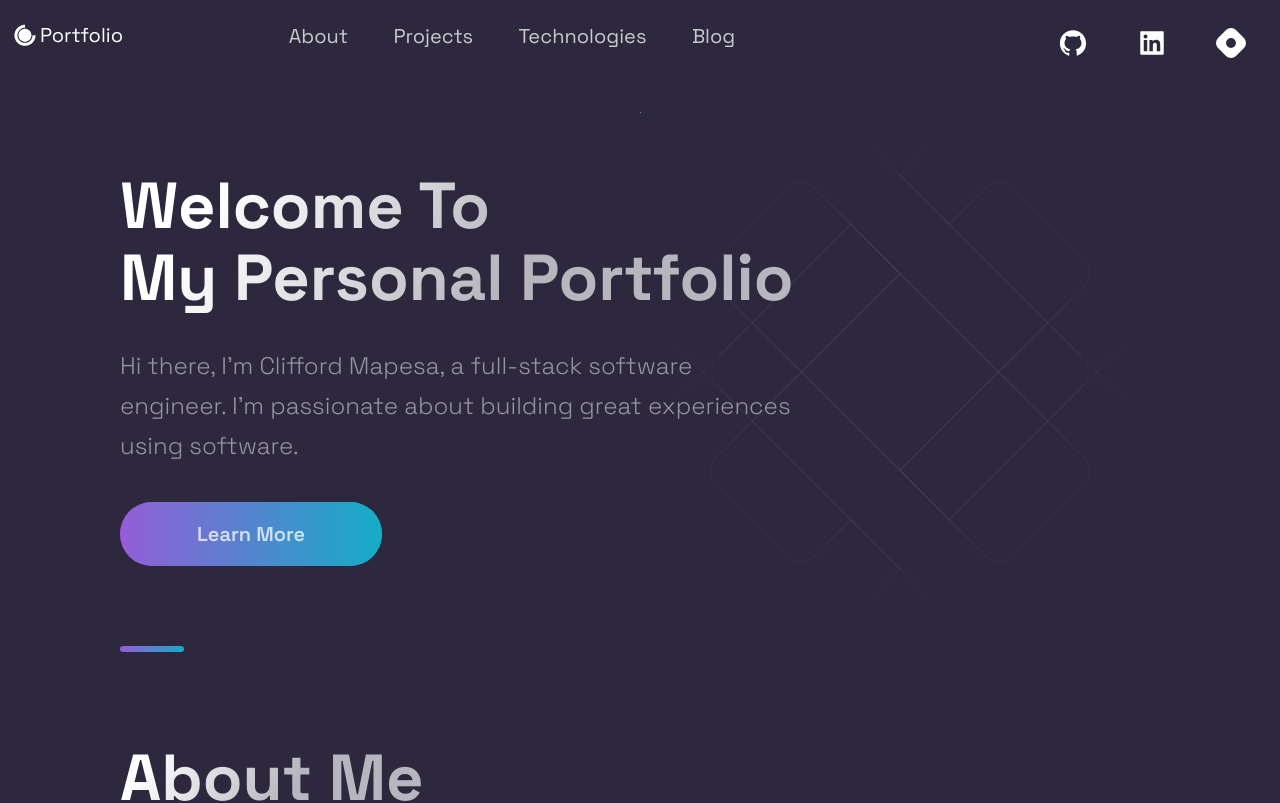
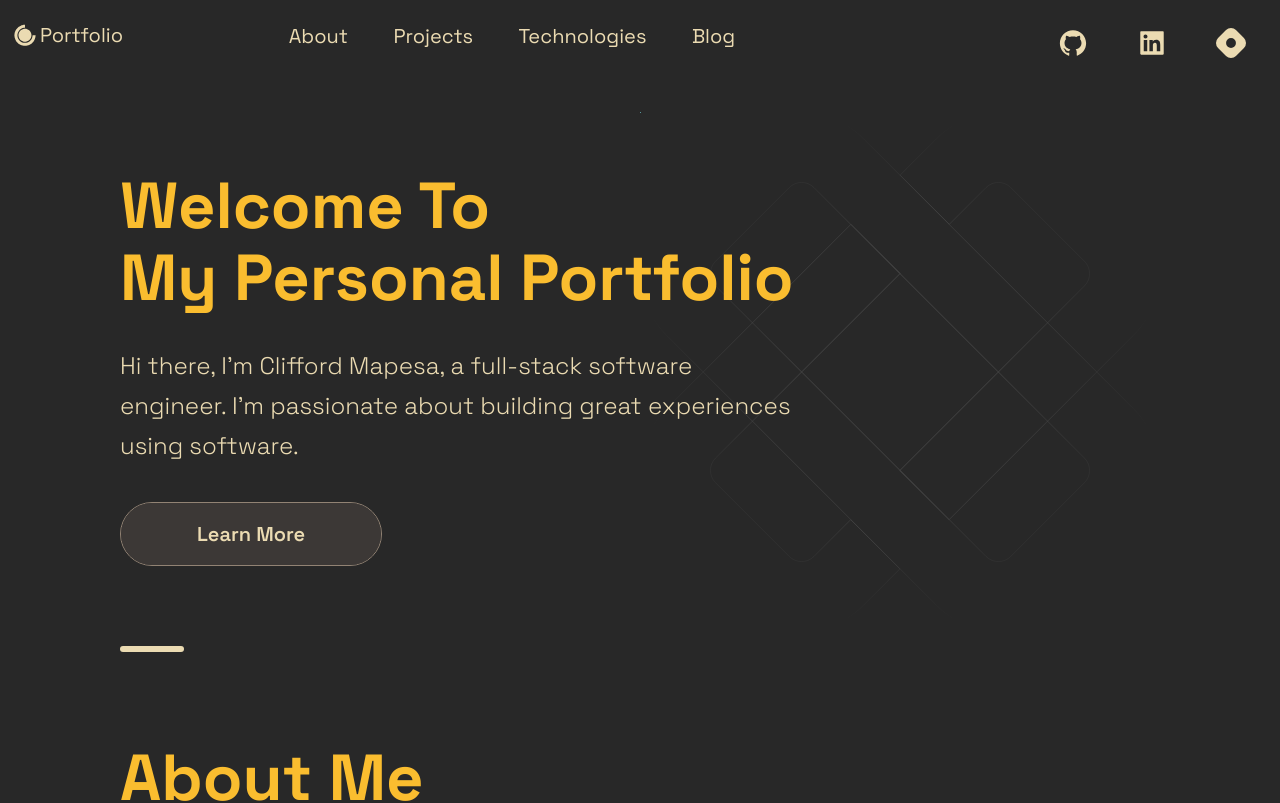
Before and after one commit to droffilc1/portfolio-website, a Next.js app: page / in a window 1280 px wide. Shown: the top 803 px of the page. Built offline with nearby package versions, Linux system fonts and the light colour scheme; no server answers.

Commit message:
feat: change theme

```diff
--- a/src/components/About/About.js
+++ b/src/components/About/About.js
@@ -1,6 +1,5 @@
 import {
   Section,
-  SectionDivider,
   SectionText,
   SectionTitle,
 } from "../../styles/GlobalComponents";
@@ -15,7 +14,6 @@ const About = () => {
         implementing successful front and back-end web applications. Looking to
         bring my skills to a tech company with a global reach.
       </SectionText>
-      <SectionDivider />
     </Section>
   );
 };
--- a/src/components/Header/Header.js
+++ b/src/components/Header/Header.js
@@ -10,7 +10,7 @@ const Header = () => (
   <Container>
     <Div1>
       <Link href='/'>
-        <a style={{ display: 'flex', alignItems: 'center', color: 'white', marginBottom: '20px' }}>
+        <a style={{ display: 'flex', alignItems: 'center', color: '#ebdbb2', marginBottom: '20px' }}>
           <DiCssdeck size='3rem' /> <Span>Portfolio</Span>
         </a>
       </Link>
--- a/src/components/Header/HeaderStyles.js
+++ b/src/components/Header/HeaderStyles.js
@@ -11,7 +11,7 @@ export const Container = styled.div`
   position: sticky;
   top: 0px;
   z-index: 1;
-  background-color: #2D283E;
+  background-color: #282828;
 
   @media ${(props) => props.theme.breakpoints.sm} {
     display: grid;
@@ -56,7 +56,7 @@ export const Div3 = styled.div`
 export const NavLink = styled.a`
   font-size: 2rem;
   line-height: 32px;
-  color: rgba(255, 255, 255, 0.75);
+  color: #ebdbb2;
   transition: 0.4s ease;
   &:hover {
     color: #fff;
@@ -77,7 +77,7 @@ export const ContactDropDown = styled.button`
   font-size: 1.7rem;
 
   line-height: 32px;
-  color: rgba(255, 255, 255, 0.75);
+  color: #d79921;
   cursor: pointer;
   transition: 0.3s ease;
 
@@ -119,11 +119,11 @@ export const NavProductsIcon = styled(IoIosArrowDropdown)`
 
 export const SocialIcons = styled.a`
 transition: 0.3s ease;
-color: white;
+color: #ebdbb2;
 border-radius: 50px;
   padding: 8px;
 &:hover {
-    background-color: #212d45;
+    background-color: #282828;
     transform: scale(1.2);
     cursor: pointer;
   }
--- a/src/components/Projects/ProjectsStyles.js
+++ b/src/components/Projects/ProjectsStyles.js
@@ -42,7 +42,7 @@ export const TitleContent = styled.div`
 export const HeaderThree = styled.h3`
   font-weight: 500;
   letter-spacing: 2px;
-  color: #9cc9e3;
+  color: #ebdbb2;
   padding: .5rem 0;
   font-size: ${(props) => props.title ? '3rem' : '2rem'};
 `;
@@ -69,7 +69,7 @@ export const Intro = styled.div`
 export const CardInfo = styled.p`
   width: 100%;
   padding: 0 50px;
-  color: #e4e6e7;
+  color: #ebdbb2;
   font-style: 2rem;
   line-height: 24px;
   text-align: justify;
@@ -88,17 +88,23 @@ export const UtilityList = styled.ul`
   margin: 2.5rem 0;
 `;
 
+
 export const ExternalLinks = styled.a`
-color:#d4c0c0;
-font-size: 1.6rem;
-padding:1rem 1.5rem;
-background: #6b3030;
-border-radius: 15px;
-transition: 0.5s;
-&:hover{
-  background: #801414;
+  color: #ebdbb2;
+  font-size: 1.6rem;
+  padding: 1rem 1.5rem;
+  background: #504945;
+  border-radius: 15px;
+  transition: 0.3s ease-in-out;
+  text-decoration: none;
 
-}
+  &:hover {
+    background: #665c54;
+  }
+
+  &:active {
+    background: #3c3836;
+  }
 `;
 
 export const TagList = styled.ul`
--- a/src/components/Technologies/TechnologiesStyles.js
+++ b/src/components/Technologies/TechnologiesStyles.js
@@ -65,7 +65,7 @@ export const ListTitle = styled.h4`
   font-size: 28px;
   line-height: 32px;
   letter-spacing: 0.02em;
-  color: #FFFFFF;
+  color: #ebdbb2;
   margin-bottom: 8px;
 
 @media ${props => props.theme.breakpoints.md}{
@@ -84,7 +84,7 @@ export const ListTitle = styled.h4`
 export const ListParagraph = styled.p`
   font-size: 18px;
   line-height: 30px;
-  color: rgba(255, 255, 255, 0.75);
+  color: #bdae93;
 
   @media ${props => props.theme.breakpoints.md}{
     font-size: 16px;
--- a/src/styles/GlobalComponents/index.js
+++ b/src/styles/GlobalComponents/index.js
@@ -30,7 +30,7 @@ export const SectionTitle = styled.h2`
   line-height: ${(props) => props.main ? '72px' : '56px'};
   width: max-content;
   max-width: 100%;
-  background: linear-gradient(121.57deg, #FFFFFF 18.77%, rgba(255, 255, 255, 0.66) 60.15%);
+  background: #fabd2f;
   -webkit-background-clip: text;
   -webkit-text-fill-color: transparent;
   margin-bottom: 16px;
@@ -60,7 +60,7 @@ export const SectionText = styled.p`
   line-height: 40px;
   font-weight: 300;
   padding-bottom: 3.6rem;
-  color: rgba(255, 255, 255, 0.5);
+  color: #ebdbb2;
 
   @media ${(props) => props.theme.breakpoints.md} {
     max-width: 670px;
@@ -77,16 +77,12 @@ export const SectionText = styled.p`
 `
 
 export const SectionDivider = styled.div`
-
   width: 64px;
   height: 6px;
   border-radius: 10px;
-  background-color: #fff;
-  background: ${(props) => props.colorAlt ?
-    'linear-gradient(270deg, #F46737 0%, #945DD6 100%)' :
-    'linear-gradient(270deg, #13ADC7 0%, #945DD6 100%)'};
+  background-color: ${(props) => props.colorAlt ? "#d79921" : "#ebdbb2"};
 
-    margin: ${(props) => props.divider ? "4rem 0" : ""};
+  margin: ${(props) => (props.divider ? "4rem 0" : "")};
 
   @media ${(props) => props.theme.breakpoints.md} {
     width: 48px;
@@ -97,13 +93,14 @@ export const SectionDivider = styled.div`
     width: 32px;
     height: 2px;
   }
-`
+`;
+
 export const SectionSubText = styled.p`
   max-width: 800px;
   font-weight: 300;
   font-size: 18px;
   line-height: 32px;
-  color: rgba(255, 255, 255, 0.75);
+  color:  #ebdbb2;
 
 @media ${(props) => props.theme.breakpoints.md} {
     max-width: 672px;
@@ -116,10 +113,11 @@ export const SectionSubText = styled.p`
     line-height: 22px;
   }
 `
+
 export const SecondaryBtn = styled.button`
-  color: #FFF;
+  color: #ebdbb2; /* Gruvbox Beige */
   background: none;
-  border: 1px solid rgba(255, 255, 255, 0.33);
+  border: 1px solid rgba(235, 219, 178, 0.33); /* Gruvbox Beige */
   box-sizing: border-box;
   border-radius: 999px;
   padding: 16px 24px;
@@ -131,119 +129,118 @@ export const SecondaryBtn = styled.button`
   margin-bottom: 80px;
   cursor: pointer;
   transition: 0.4s ease;
+
   &:focus {
     outline: none;
   }
 
   &:hover {
-    color: #0f1624;
-    background: #fff;
-    border: 1px solid #fff;
+    color: #282828; /* Gruvbox Dark */
+    background: #ebdbb2; /* Gruvbox Beige */
+    border: 1px solid #ebdbb2;
   }
 
   &:active {
-    background: #e0e4eb;
-    border: 1px solid #304169;
+    background: #d79921; /* Gruvbox Yellow */
+    border: 1px solid #b57614; /* Darker Yellow */
     box-shadow: inset 0px 2px 1px rgba(46, 49, 55, 0.15), inset 0px 0px 4px rgba(20, 20, 55, 0.3);
   }
 
-  @media ${(props) => props.theme.breakpoints.md}{
+  @media ${(props) => props.theme.breakpoints.md} {
     margin-top: 24px;
     margin-bottom: 64px;
-    padding: 16px 24px;
-    width: fit-content;
-    font-size: 20px;
-    line-height: 20px;
+    font-size: 16px;
   }
 
   @media ${(props) => props.theme.breakpoints.sm} {
     margin-top: 16px;
     margin-bottom: 40px;
-    padding: 8px 16px;
     width: 100%;
     font-size: 14px;
-    line-height: 16px;
   }
-`
+`;
+
 
 export const ButtonBack = styled.div`
-  width: ${({ alt }) => alt ? '150px' : '262px'};
-  height: ${({ alt }) => alt ? '52px' : '64px'};
+  width: ${({ alt }) => (alt ? '150px' : '262px')};
+  height: ${({ alt }) => (alt ? '52px' : '64px')};
   border-radius: 50px;
-  font-size: ${({ alt }) => alt ? '20px' : '24px'};
+  font-size: ${({ alt }) => (alt ? '20px' : '24px')};
   font-weight: 600;
   display: flex;
   align-items: center;
   justify-content: center;
-  margin: ${({ alt, form }) => (alt || form) ? '0' : '0 0 80px'};
-  color: #fff;
-  background: ${({ alt }) => alt ? 'linear-gradient(270deg, #ff622e 0%, #B133FF 100%)' : 'linear-gradient(270deg, #00DBD8 0%, #B133FF 100%)'};
+  margin: ${({ alt, form }) => (alt || form ? '0' : '0 0 80px')};
+  color: #ebdbb2; /* Gruvbox light text */
+  background: ${({ alt }) => (alt ? '#504945' : '#3c3836')}; /* Dark Gruvbox background */
+  border: 1px solid #928374; /* Subtle Gruvbox border */
   cursor: pointer;
-  transition: 0.5s ease;
+  transition: 0.3s ease;
   position: relative;
-  overflow: hidden;
-  opacity: ${({ disabled }) => disabled ? '.5' : '1'};
+  opacity: ${({ disabled }) => (disabled ? '0.5' : '1')};
+
+  &:hover {
+    background: #665c54; /* Lighter brown on hover */
+  }
+
+  &:active {
+    background: #7c6f64; /* Even lighter when clicked */
+  }
 
   @media ${(props) => props.theme.breakpoints.md} {
-    width: ${({ alt }) => alt ? '150px' : '184px'};
-    height: ${({ alt }) => alt ? '52px' : '48px'};
-    font-size: ${({ alt }) => alt ? '20px' : '16px'};
-    margin-bottom: ${({ alt }) => alt ? '0' : '64px'};
+    width: ${({ alt }) => (alt ? '150px' : '184px')};
+    height: ${({ alt }) => (alt ? '52px' : '48px')};
+    font-size: ${({ alt }) => (alt ? '20px' : '16px')};
+    margin-bottom: ${({ alt }) => (alt ? '0' : '64px')};
   }
 
   @media ${(props) => props.theme.breakpoints.sm} {
     width: 100%;
     height: 32px;
     font-size: 14px;
-    margin-bottom: ${({ alt }) => alt ? '0' : '32px'};
+    margin-bottom: ${({ alt }) => (alt ? '0' : '32px')};
   }
-`
+`;
 
 export const ButtonFront = styled.button`
   border: none;
   border-radius: 50px;
-  color: #fff;
+  color: #ebdbb2; /* Gruvbox foreground text */
   display: flex;
   position: absolute;
   top: 0;
   left: 0;
   width: 100%;
   height: 100%;
-  background: ${({ alt }) => alt ? 'linear-gradient(270deg, #F46737 0%, #945DD6 100%)' : 'linear-gradient(270deg, #13ADC7 0%, #945DD6 100%)'};
-  opacity: ${({ disabled }) => disabled ? '.5' : '1'};
-  transition: .4s ease;
-  font-size: ${({ alt }) => alt ? '20px' : '24px'};
+  background: ${({ alt }) => (alt ? '#504945' : '#3c3836')}; /* Darker Gruvbox shades */
+  transition: 0.3s ease;
+  font-size: ${({ alt }) => (alt ? '20px' : '24px')};
   font-weight: 600;
   align-items: center;
   justify-content: center;
   cursor: pointer;
-  box-shadow: ${({ disabled }) => disabled ? 'inset 0px 2px 1px rgba(46, 49, 55, 0.15), inset 0px 0px 4px rgba(20, 20, 55, 0.3)' : 'none'};
 
   &:hover {
-    opacity: 0;
-  }
-  &:focus {
-    outline: none;
-  }
-  &:active {
-    opacity: 1;
-    box-shadow: inset 0px 2px 1px rgba(46, 49, 55, 0.15), inset 0px 0px 4px rgba(20, 20, 55, 0.3);
+    background: #665c54; /* Slightly lighter brown */
   }
 
-  &:disabled{
-    background: linear-gradient(270deg, #00DBD8 0%, #B133FF 100%);
+  &:active {
+    background: #7c6f64; /* Even lighter brown */
+  }
+
+  &:disabled {
+    background: #3c3836;
     opacity: 0.5;
-    box-shadow: inset 0px 2px 1px rgba(46, 49, 55, 0.15), inset 0px 0px 4px rgba(20, 20, 55, 0.3);
   }
 
   @media ${(props) => props.theme.breakpoints.md} {
-    font-size: ${({ alt }) => alt ? '20px' : '16px'};
+    font-size: ${({ alt }) => (alt ? '20px' : '16px')};
   }
 
   @media ${(props) => props.theme.breakpoints.sm} {
     font-size: 14px;
   }
-`
+`;
 
 export const LinkContainer = styled.div`
   margin-left: ${({ large }) => large ? '24px' : '16px'};
--- a/src/themes/default.js
+++ b/src/themes/default.js
@@ -6,12 +6,20 @@ export default {
   },
   // Colors for layout
   colors: {
-    primary1: "#802BB1",
-    background1: "#2D283E",
-    accent1: "#564F6F",
-    button: "#802BB1",
-    background2: "#D1D7E0",
+    primary1: "#d79921",    // Gruvbox Yellow (Primary)
+    background1: "#282828", // Gruvbox Dark Background
+    accent1: "#b16286",     // Gruvbox Purple (Accent)
+    button: "#d79921",      // Matching Primary Color for Buttons
+    background2: "#ebdbb2", // Gruvbox Light Background
   },
+
+  // colors: {
+  //   primary1: "#802BB1",
+  //   background1: "#2D283E",
+  //   accent1: "#564F6F",
+  //   button: "#802BB1",
+  //   background2: "#D1D7E0",
+  // },
   // Breakpoints for responsive design
   breakpoints: {
     sm: 'screen and (max-width: 640px)',
```
